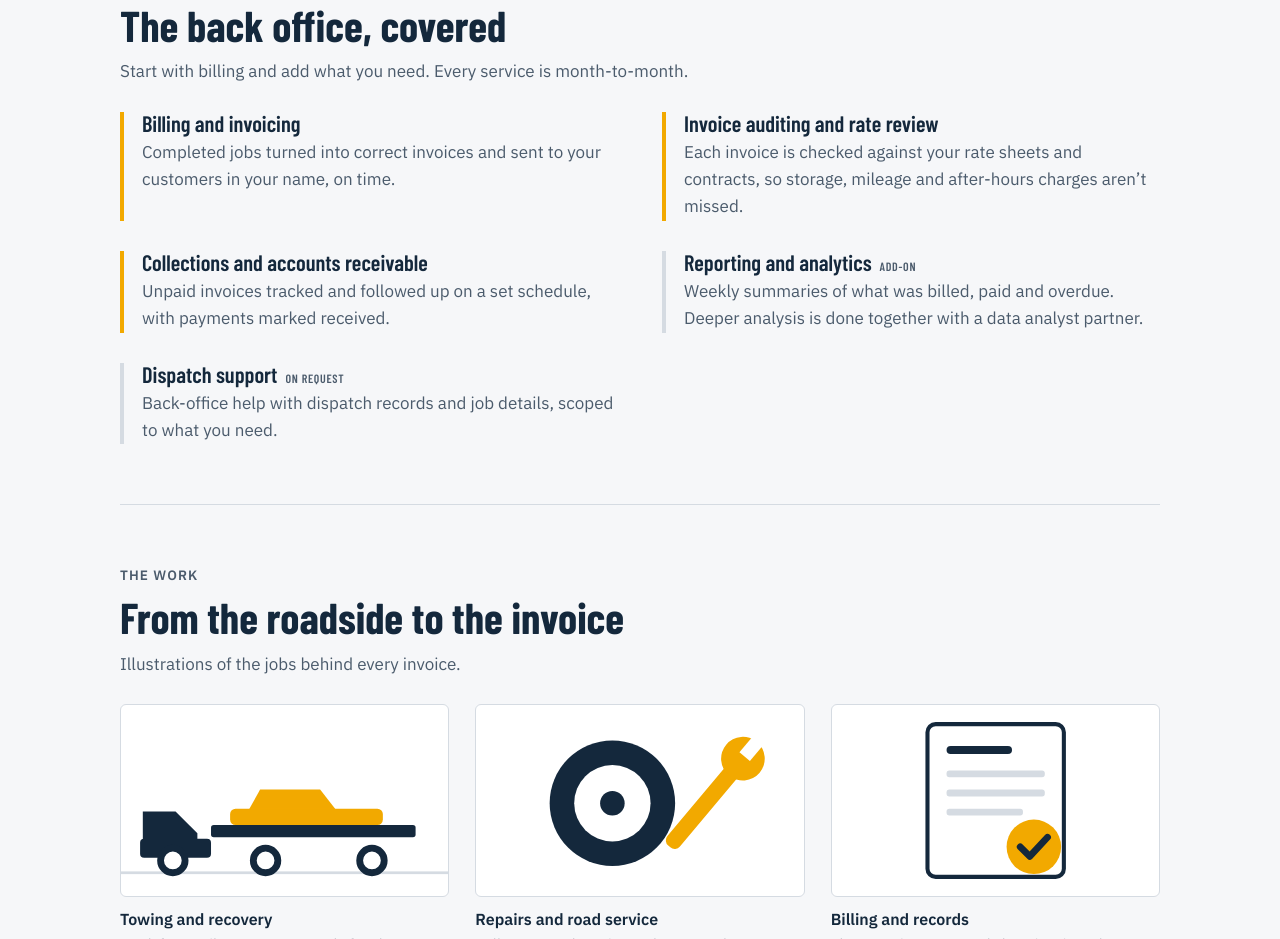
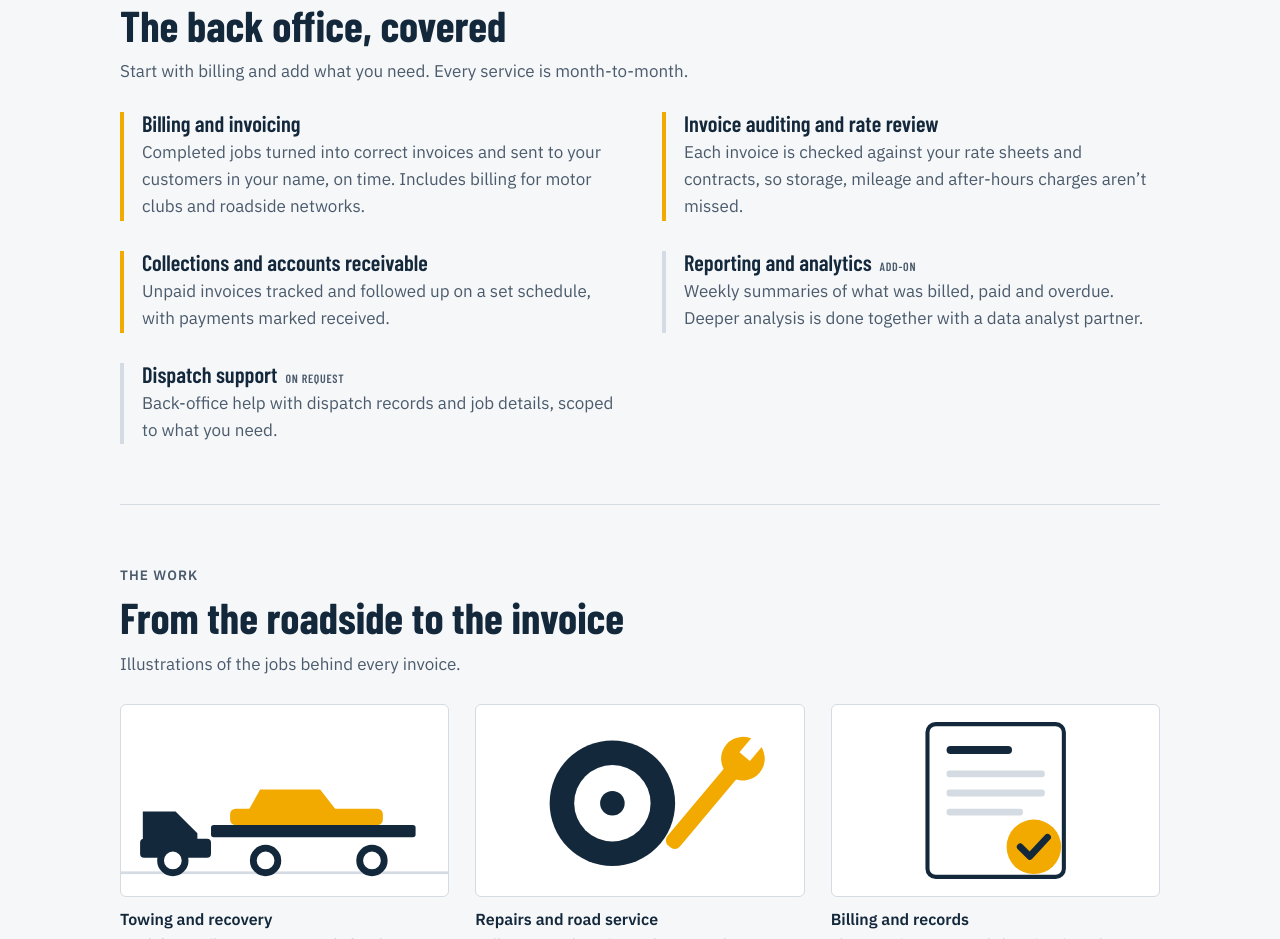
Before and after one commit to towbillingservices/towbillingservices.github.io, a plain HTML site: page index.html in a window 1280 px wide. Shown: the part 1106-2045 px from the top of the page. Drawn offline with nearby package versions, Linux system fonts and the light colour scheme.

Commit message:
Add files via upload

```diff
--- a/index.html
+++ b/index.html
@@ -163,7 +163,7 @@ button.btn{font:inherit;font-weight:600;cursor:pointer;}
       <h2>The back office, covered</h2>
       <p class="muted">Start with billing and add what you need. Every service is month-to-month.</p>
       <div class="svc">
-        <div><h3>Billing and invoicing</h3><p>Completed jobs turned into correct invoices and sent to your customers in your name, on time.</p></div>
+        <div><h3>Billing and invoicing</h3><p>Completed jobs turned into correct invoices and sent to your customers in your name, on time. Includes billing for motor clubs and roadside networks.</p></div>
         <div><h3>Invoice auditing and rate review</h3><p>Each invoice is checked against your rate sheets and contracts, so storage, mileage and after-hours charges aren’t missed.</p></div>
         <div><h3>Collections and accounts receivable</h3><p>Unpaid invoices tracked and followed up on a set schedule, with payments marked received.</p></div>
         <div class="add"><h3>Reporting and analytics<span class="tag">Add-on</span></h3><p>Weekly summaries of what was billed, paid and overdue. Deeper analysis is done together with a data analyst partner.</p></div>
```
